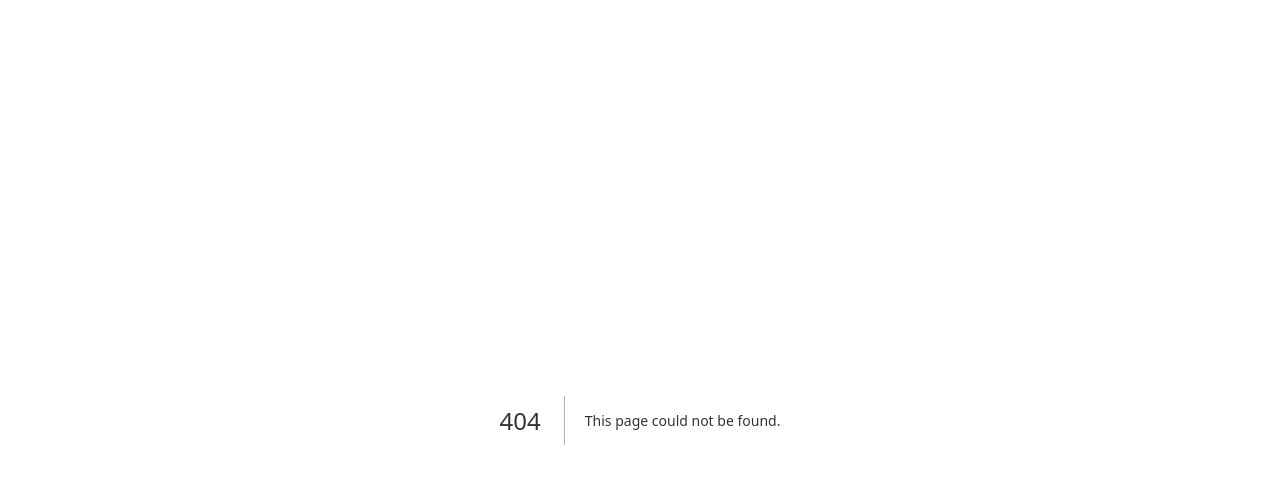
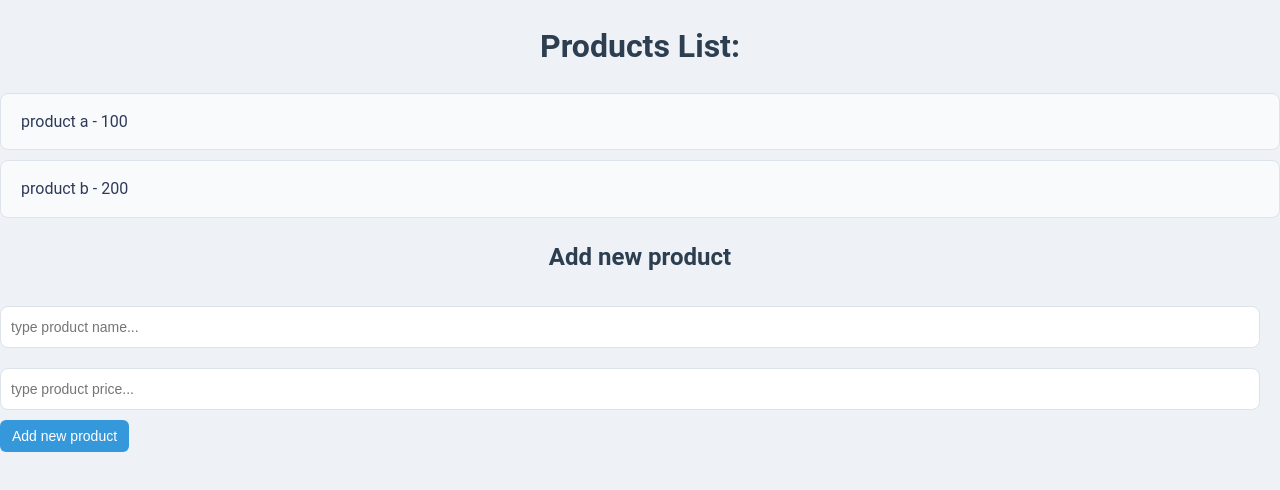
Before and after one commit to NasrinCodeCraft/newByNextJs, a Next.js app: page /products in a window 1280 px wide. Before the commit this address had no page. Shown: the top 490 px of the page. Built offline with nearby package versions, Linux system fonts and the light colour scheme.

Commit message:
use API Routes in UI

```diff
--- a/src/app/api/hello/route.js
+++ /dev/null
@@ -1,15 +0,0 @@
-export async function GET(){
-    try{
-        // throw new Error("خطا"); ایجاد خطای عمد برای دیدن 500
-        return new Response(
-            JSON.stringify({message:"سلام خوش آمدید"}),
-            {status: 200}
-        )
-    }catch(error){
-        console.error(error);
-        return new Response(
-            JSON.stringify({message: "عملیات با شکست مواجه شد"}),
-            {status: 500}
-        )
-    }
-}
--- a/src/app/globals.css
+++ b/src/app/globals.css
@@ -1,61 +1,127 @@
-/* عمومی */
-* {
+/* Global Styles */
+body {
   margin: 0;
   padding: 0;
-  box-sizing: border-box;
+  font-family: 'Roboto', sans-serif;
+  background-color: #eef2f7;
+  color: #2e3a59;
+  line-height: 1.6;
 }
 
-body {
-  font-family: Arial, sans-serif;
-  line-height: 1.6;
-  background-color: #f4f4f4;
-  color: #333;
+/* Container */
+.container {
+  max-width: 600px;
+  margin: 40px auto;
   padding: 20px;
+  background-color: #ffffff;
+  border-radius: 12px;
+  box-shadow: 0 4px 8px rgba(0, 0, 0, 0.1);
+  border: 1px solid #dde3eb;
 }
 
-/* هدر صفحه */
-h1, h2, h3 {
-  color: #333;
+/* Headings */
+h1, h2 {
+  color: #2c3e50;
+  text-align: center;
+  margin-bottom: 20px;
+  font-weight: 700;
 }
 
-/* استایل لیست محصولات */
+/* List Styles */
 ul {
   list-style: none;
   padding: 0;
+  margin: 0;
 }
 
 li {
-  background-color: #fff;
-  margin: 10px 0;
-  padding: 10px;
-  border-radius: 5px;
-  box-shadow: 0 2px 5px rgba(0, 0, 0, 0.1);
+  display: flex;
+  justify-content: space-between;
+  align-items: center;
+  background-color: #f9fafc;
+  margin-bottom: 10px;
+  padding: 15px 20px;
+  border-radius: 8px;
+  border: 1px solid #dde3eb;
+  transition: box-shadow 0.2s ease;
 }
 
 li:hover {
-  background-color: #f0f0f0;
+  box-shadow: 0 4px 8px rgba(0, 0, 0, 0.1);
 }
 
-/* استایل دکمه */
+/* Buttons */
 button {
-  background-color: #007BFF;
-  color: white;
+  background-color: #3498db;
+  color: #fff;
   border: none;
-  padding: 10px 20px;
-  border-radius: 5px;
+  border-radius: 6px;
+  padding: 8px 12px;
+  font-size: 14px;
   cursor: pointer;
-  font-size: 16px;
+  transition: background-color 0.3s ease, transform 0.2s ease;
+  margin-bottom: 50px;
 }
 
 button:hover {
-  background-color: #0056b3;
+  background-color: #2980b9;
+  transform: scale(1.05);
 }
 
-/* استایل سبد خرید */
-#cart {
-  margin-top: 20px;
-  padding: 15px;
-  background-color: #fff;
-  border-radius: 5px;
-  box-shadow: 0 2px 5px rgba(0, 0, 0, 0.1);
+button:disabled {
+  background-color: #bdc3c7;
+  cursor: not-allowed;
 }
+
+/* Form Styles */
+form {
+  margin-bottom: 20px;
+}
+
+input[type="text"],
+input[type="number"] {
+  width: calc(100% - 20px);
+  padding: 12px 10px;
+  margin: 10px 0;
+  border: 1px solid #dde3eb;
+  border-radius: 8px;
+  box-sizing: border-box;
+  font-size: 14px;
+  transition: border-color 0.2s ease;
+}
+
+input[type="text"]:focus,
+input[type="number"]:focus {
+  outline: none;
+  border-color: #3498db;
+  box-shadow: 0 0 5px rgba(52, 152, 219, 0.3);
+}
+
+/* Messages */
+p {
+  text-align: center;
+  font-size: 14px;
+  color: #27ae60;
+  margin-top: 10px;
+}
+
+p.error {
+  color: #e74c3c;
+}
+
+/* Responsive Design */
+@media (max-width: 768px) {
+  .container {
+    padding: 15px;
+  }
+
+  input[type="text"],
+  input[type="number"] {
+    font-size: 13px;
+  }
+
+  button {
+    font-size: 13px;
+    padding: 6px 10px;
+  }
+}
--- /dev/null
+++ b/src/app/products/page.jsx
@@ -0,0 +1,64 @@
+"use client"
+
+import { useEffect, useState } from "react"
+
+export default function ProductPage() {
+
+    const [products, setProducts] = useState([]);
+    const [newName, setNewName] = useState("");
+    const [newPrice, setNewPrice] = useState("");
+
+
+    function fetchProduct(){
+        fetch("http://localhost:3000/api/products")
+            .then(res=>res.json())
+            .then(data=>setProducts(data))
+            .catch(error=>console.error(error))
+    }
+
+    function handleAddProduct(){
+         fetch("http://localhost:3000/api/products",{
+            method: "POST",
+            headers: {"Content-Type":"application/json"},
+            body: JSON.stringify({name:newName, price:newPrice})
+         })
+         .then(fetchProduct)
+         .catch(error=>console.error(error))
+    }
+
+    useEffect(
+        ()=>{
+            fetchProduct();
+        }, [])
+
+    return(
+        <div>
+            <h1>Products List: </h1>
+            <ul>
+                {
+                    products.map(
+                        (product, index)=> <li key={index}>{product.name} - {product.price}</li>
+                    )
+                }
+            </ul>
+            <div>
+                <h2>Add new product</h2>
+                <input type="text"
+                placeholder="type product name..."
+                value={newName}
+                onChange={()=>setNewName(event.target.value)}/>
+
+                <input type="text"
+                placeholder="type product price..."
+                value={newPrice}
+                onChange={()=>setNewPrice(event.target.value)}/>
+
+                <button onClick={()=>{
+                    handleAddProduct();
+                    setNewName("");
+                    setNewPrice("");
+                }}>Add new product</button>
+            </div>
+        </div>
+    )
+}
```
